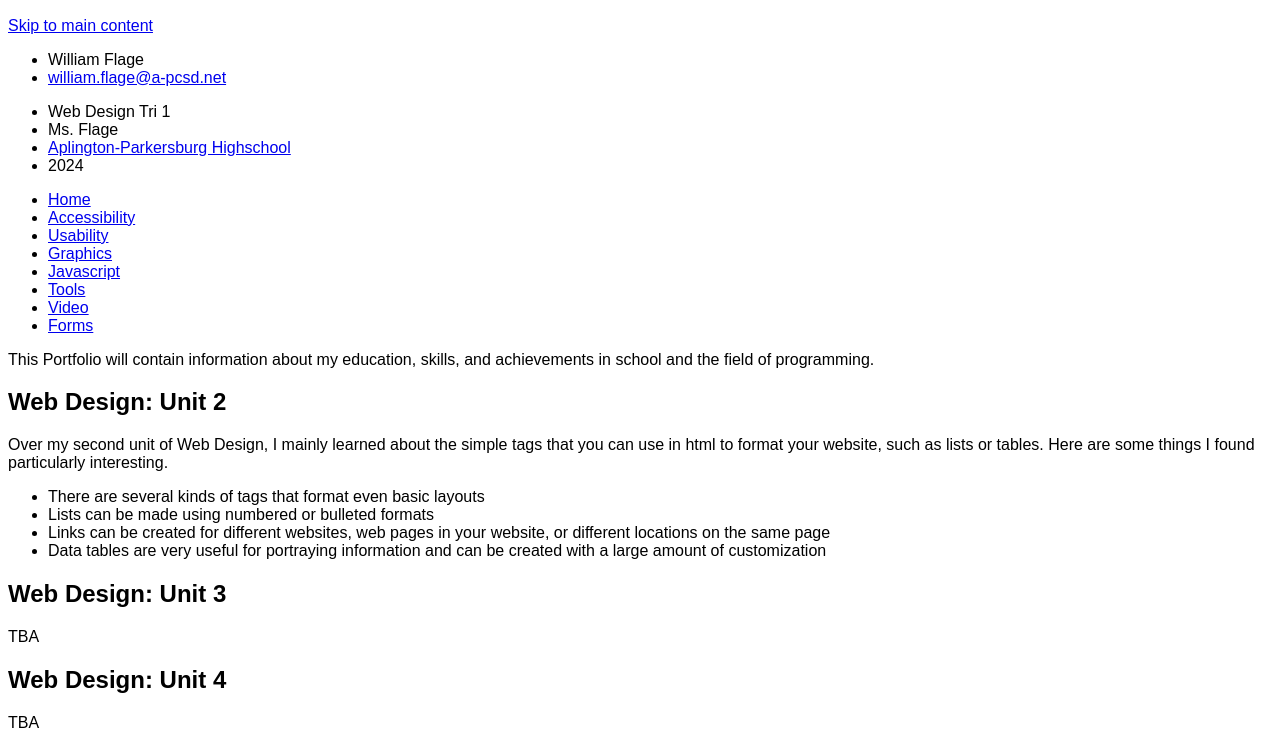
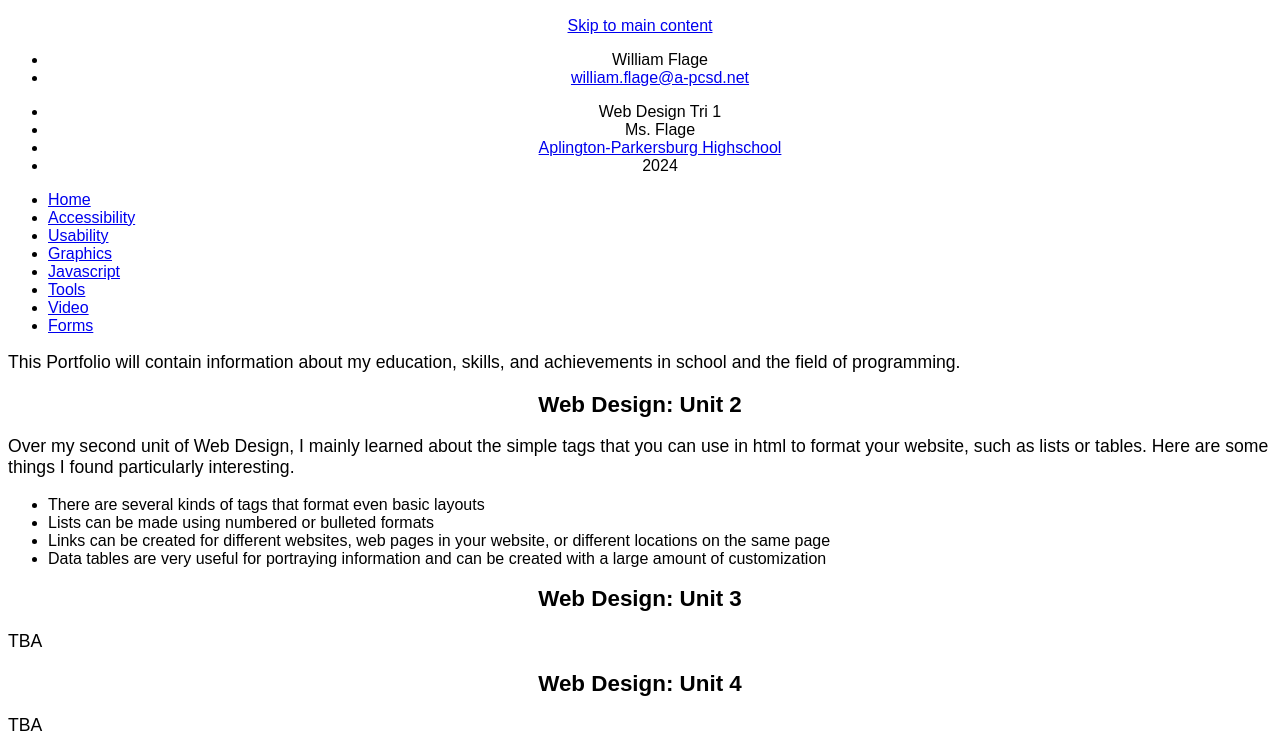
Before and after one commit to William-Flage/portfolio_william, a plain HTML site: page index.html in a window 1280 px wide. Shown: the part 55-800 px from the top of the page. Drawn offline with Linux system fonts and the light colour scheme.

Commit message:
Apr-08-2024.2

```diff
--- a/index.html
+++ b/index.html
@@ -20,6 +20,18 @@
 				text-align: center;
 			}
 
+			div {
+				text-align: center;
+			}
+
+			p {
+				font-size: 1.1em;
+			}
+
+			h2 {
+				font-size: 1.4em;
+				text-align: center;
+			}
 		</style>
 
 	</head>
```
